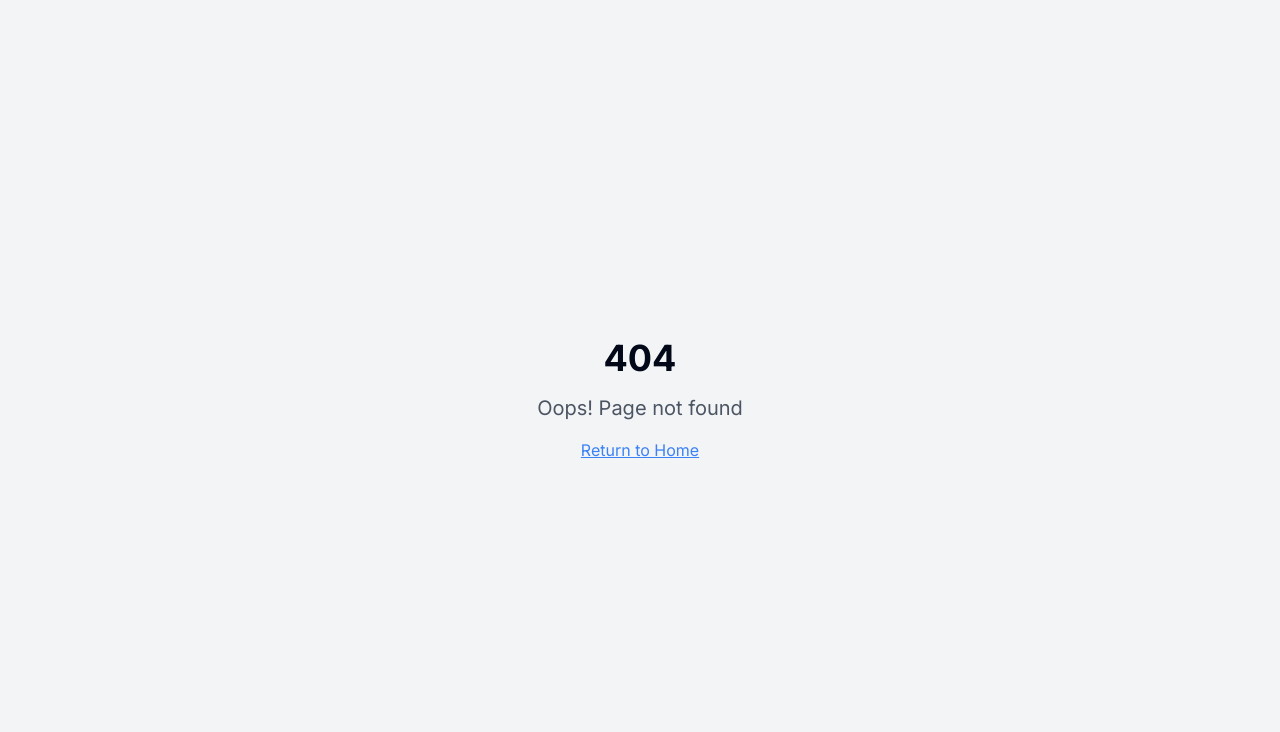
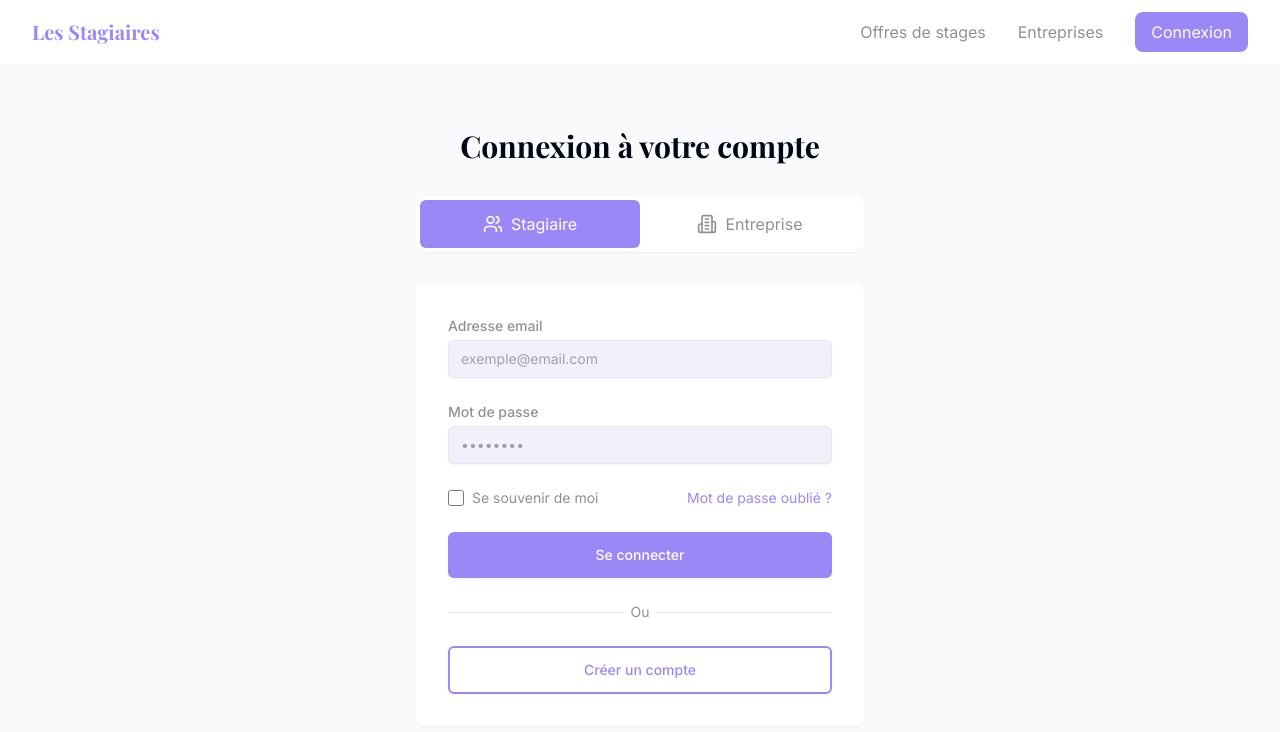
Before and after one commit to gerazayisti/les-stagiere, a React (Vite) app: page /connexion in a window 1280 px wide. Before the commit this address had no page. Shown: the top 732 px of the page. Built offline with nearby package versions, Linux system fonts and the light colour scheme.

Commit message:
Implement further features
This commit implements further features based on the provided prompt.  No specific details about the implemented features are included in this commit message.

```diff
--- a/src/App.tsx
+++ b/src/App.tsx
@@ -5,6 +5,7 @@ import { TooltipProvider } from "@/components/ui/tooltip";
 import { QueryClient, QueryClientProvider } from "@tanstack/react-query";
 import { BrowserRouter, Routes, Route } from "react-router-dom";
 import Index from "./pages/Index";
+import Connexion from "./pages/Connexion";
 import NotFound from "./pages/NotFound";
 
 const queryClient = new QueryClient();
@@ -17,6 +18,7 @@ const App = () => (
       <BrowserRouter>
         <Routes>
           <Route path="/" element={<Index />} />
+          <Route path="/connexion" element={<Connexion />} />
           <Route path="*" element={<NotFound />} />
         </Routes>
       </BrowserRouter>
--- /dev/null
+++ b/src/pages/Connexion.tsx
@@ -0,0 +1,130 @@
+
+import { useState } from "react";
+import { Link } from "react-router-dom";
+import Navigation from "@/components/Navigation";
+import { Users, Building2 } from "lucide-react";
+
+const Connexion = () => {
+  const [accountType, setAccountType] = useState<"stagiaire" | "entreprise">("stagiaire");
+
+  return (
+    <div className="min-h-screen bg-gray-50">
+      <Navigation />
+
+      <div className="max-w-6xl mx-auto pt-32 px-4 sm:px-6 lg:px-8">
+        <div className="max-w-md mx-auto">
+          <h1 className="text-3xl font-display font-bold text-center mb-8 animate-fade-in">
+            Connexion à votre compte
+          </h1>
+
+          {/* Account Type Selection */}
+          <div className="bg-white rounded-lg p-1 flex mb-8 shadow-sm animate-slide-up">
+            <button
+              onClick={() => setAccountType("stagiaire")}
+              className={`flex-1 flex items-center justify-center gap-2 py-3 rounded-md transition-colors ${
+                accountType === "stagiaire"
+                  ? "bg-primary text-white"
+                  : "text-gray hover:bg-gray-light"
+              }`}
+            >
+              <Users size={20} />
+              Stagiaire
+            </button>
+            <button
+              onClick={() => setAccountType("entreprise")}
+              className={`flex-1 flex items-center justify-center gap-2 py-3 rounded-md transition-colors ${
+                accountType === "entreprise"
+                  ? "bg-primary text-white"
+                  : "text-gray hover:bg-gray-light"
+              }`}
+            >
+              <Building2 size={20} />
+              Entreprise
+            </button>
+          </div>
+
+          {/* Login Form */}
+          <div className="bg-white rounded-lg p-8 shadow-sm animate-fade-in">
+            <form className="space-y-6">
+              <div>
+                <label htmlFor="email" className="block text-sm font-medium text-gray">
+                  Adresse email
+                </label>
+                <input
+                  type="email"
+                  id="email"
+                  className="mt-1 block w-full px-3 py-2 bg-gray-light border border-gray-200 rounded-md text-sm shadow-sm placeholder-gray-400
+                    focus:outline-none focus:border-primary focus:ring-1 focus:ring-primary"
+                  placeholder="exemple@email.com"
+                />
+              </div>
+
+              <div>
+                <label htmlFor="password" className="block text-sm font-medium text-gray">
+                  Mot de passe
+                </label>
+                <input
+                  type="password"
+                  id="password"
+                  className="mt-1 block w-full px-3 py-2 bg-gray-light border border-gray-200 rounded-md text-sm shadow-sm placeholder-gray-400
+                    focus:outline-none focus:border-primary focus:ring-1 focus:ring-primary"
+                  placeholder="••••••••"
+                />
+              </div>
+
+              <div className="flex items-center justify-between">
+                <div className="flex items-center">
+                  <input
+                    id="remember-me"
+                    type="checkbox"
+                    className="h-4 w-4 text-primary focus:ring-primary border-gray-200 rounded"
+                  />
+                  <label htmlFor="remember-me" className="ml-2 block text-sm text-gray">
+                    Se souvenir de moi
+                  </label>
+                </div>
+
+                <div className="text-sm">
+                  <Link to="/mot-de-passe-oublie" className="text-primary hover:text-primary-dark">
+                    Mot de passe oublié ?
+                  </Link>
+                </div>
+              </div>
+
+              <button
+                type="submit"
+                className="w-full flex justify-center py-3 px-4 border border-transparent rounded-md shadow-sm text-sm font-medium text-white bg-primary hover:bg-primary-dark focus:outline-none focus:ring-2 focus:ring-offset-2 focus:ring-primary"
+              >
+                Se connecter
+              </button>
+            </form>
+
+            <div className="mt-6">
+              <div className="relative">
+                <div className="absolute inset-0 flex items-center">
+                  <div className="w-full border-t border-gray-200"></div>
+                </div>
+                <div className="relative flex justify-center text-sm">
+                  <span className="px-2 bg-white text-gray">Ou</span>
+                </div>
+              </div>
+
+              <div className="mt-6">
+                <div className="mt-6">
+                  <Link
+                    to="/inscription"
+                    className="w-full inline-flex justify-center py-3 px-4 border-2 border-primary rounded-md shadow-sm text-sm font-medium text-primary hover:bg-gray-light"
+                  >
+                    Créer un compte
+                  </Link>
+                </div>
+              </div>
+            </div>
+          </div>
+        </div>
+      </div>
+    </div>
+  );
+};
+
+export default Connexion;
```
